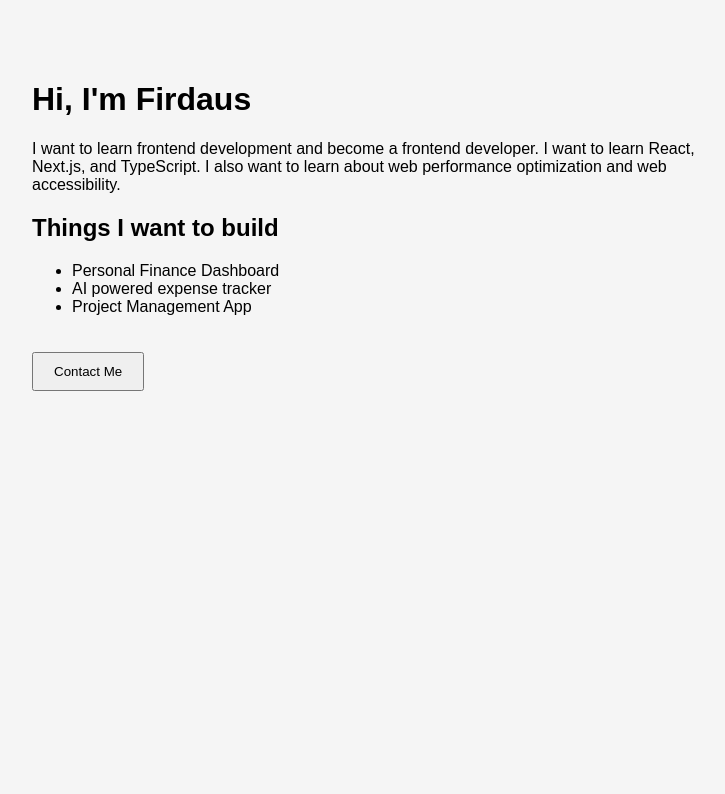
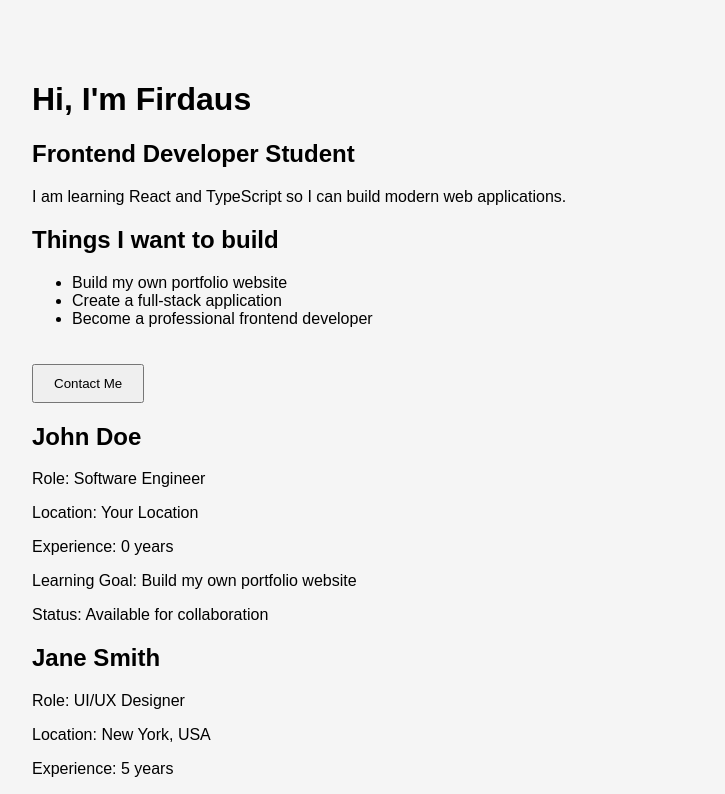
Before and after one commit to devproW/frontend_tutorial, a React (Vite) app in the folder my-first-react-app/: page / in a window 1280 px wide. Shown: the top 794 px of the page, without its empty margins (258-983 px from the left). Built offline with nearby package versions, Linux system fonts and the light colour scheme.

Commit message:
feat: add Day 2 react props exercise

```diff
--- a/my-first-react-app/src/App.tsx
+++ b/my-first-react-app/src/App.tsx
@@ -1,10 +1,59 @@
 import "./App.css";
 import Profile from "./components/Profile";
+import ProfileCard from "./components/ProfileCard";
 
 function App() {
+  const name = "Firdaus";
+  const name1 = "John Doe";
+  const name2 = "Jane Smith";
+  const name3 = "Alice Johnson";
+  const location = "Your Location";
+  const location1 = "New York, USA";
+  const location2 = "London, UK";
+  const title = "Frontend Developer Student";
+  const title1 = "Software Engineer";
+  const title2 = "UI/UX Designer";
+  const title3 = "Full Stack Developer";
+  const description = "I am learning React and TypeScript so I can build modern web applications.";
+  const goal1 = "Build my own portfolio website";
+  const goal2 = "Create a full-stack application";
+  const goal3 = "Become a professional frontend developer";
+
   return (
     <div className="app">
-      <Profile />
+      <Profile
+        name={name}
+        title={title}
+        description={description}
+        goal1={goal1}
+        goal2={goal2}
+        goal3={goal3}
+      />
+      <ProfileCard
+        name={name1}
+        role={title1}
+        location={location}
+        learningGoal={goal1}
+        isAvailable={true}
+        yearsOfExperience={0}
+      />
+      <ProfileCard
+        name={name2}
+        role={title2}
+        location={location1}
+        learningGoal={goal2}
+        isAvailable={false}
+        yearsOfExperience={5}
+
+      />
+      <ProfileCard
+        name={name3}
+        role={title3}
+        location={location2}
+        learningGoal={goal3}
+        isAvailable={true}
+        yearsOfExperience={1}
+      />
     </div>
   );
 }
--- a/my-first-react-app/src/components/Goal.tsx
+++ b/my-first-react-app/src/components/Goal.tsx
@@ -1,13 +1,19 @@
 
-const Goal = () => {
+type GoalProps = {
+  goal1: string;
+  goal2: string;
+  goal3: string;
+};
+
+const Goal = ({ goal1, goal2, goal3 }: GoalProps) => {
   return (
     <div>
         <h2>Things I want to build</h2>
 
         <ul>
-            <li>Personal Finance Dashboard</li>
-            <li>AI powered expense tracker</li>
-            <li>Project Management App</li>
+            <li>{goal1}</li>
+            <li>{goal2}</li>
+            <li>{goal3}</li>
         </ul>
     </div>
   )
--- a/my-first-react-app/src/components/Intro.tsx
+++ b/my-first-react-app/src/components/Intro.tsx
@@ -1,13 +1,18 @@
 
-const Intro = () => {
+type IntroProps = {
+  name: string;
+  title: string;
+  description: string;
+};
+
+const Intro = ({ name, title, description } : IntroProps) => {
   return (
     <div>
-        <h1>Hi, I'm Firdaus</h1>
+        <h1>Hi, I'm {name}</h1>
 
-        <p>
-            I want to learn frontend development and become a frontend developer. I want to learn React, Next.js, and TypeScript. I also want to learn about web performance optimization and web accessibility.
-        </p>
+        <h2>{title}</h2>
 
+        <p>{description}</p>
     </div>
   )
 }
--- a/my-first-react-app/src/components/Profile.tsx
+++ b/my-first-react-app/src/components/Profile.tsx
@@ -3,12 +3,29 @@
 import Goal from "./Goal"
 import Intro from "./Intro"
 
-const Profile = () => {
+type ProfileProps = {
+  name: string;
+  title: string;
+  description: string;
+  goal1: string;
+  goal2: string;
+  goal3: string;
+};
+
+const Profile = ({ name, title, description, goal1, goal2, goal3 }: ProfileProps) => {
   return (
     <div>
-        <Intro />
+        <Intro
+         name = {name}
+         title = {title}
+         description = {description}
+        />
 
-        <Goal />
+        <Goal
+         goal1 = {goal1}
+         goal2 = {goal2}
+         goal3 = {goal3}
+        />
 
         <button>Contact Me</button>
     </div>
--- /dev/null
+++ b/my-first-react-app/src/components/ProfileCard.tsx
@@ -0,0 +1,23 @@
+type ProfileCardProps = {
+  name: string;
+  role: string;
+  location: string;
+  learningGoal: string;
+  isAvailable: boolean;
+  yearsOfExperience: number;
+};
+
+const ProfileCard = ({ name, role, location, learningGoal, isAvailable, yearsOfExperience }: ProfileCardProps) => {
+  return (
+    <div>
+      <h2>{name}</h2>
+      <p>Role: {role}</p>
+      <p>Location: {location}</p>
+      <p>Experience: {yearsOfExperience} {yearsOfExperience === 1 ? "year" : "years"}</p>
+      <p>Learning Goal: {learningGoal}</p>
+      <p>Status: {isAvailable ? "Available for collaboration" : "Currently focused on learning"}</p>
+    </div>
+  )
+}
+
+export default ProfileCard
```
Also changed, not shown: 2 other files (tests, documents, lock files or other folders).
